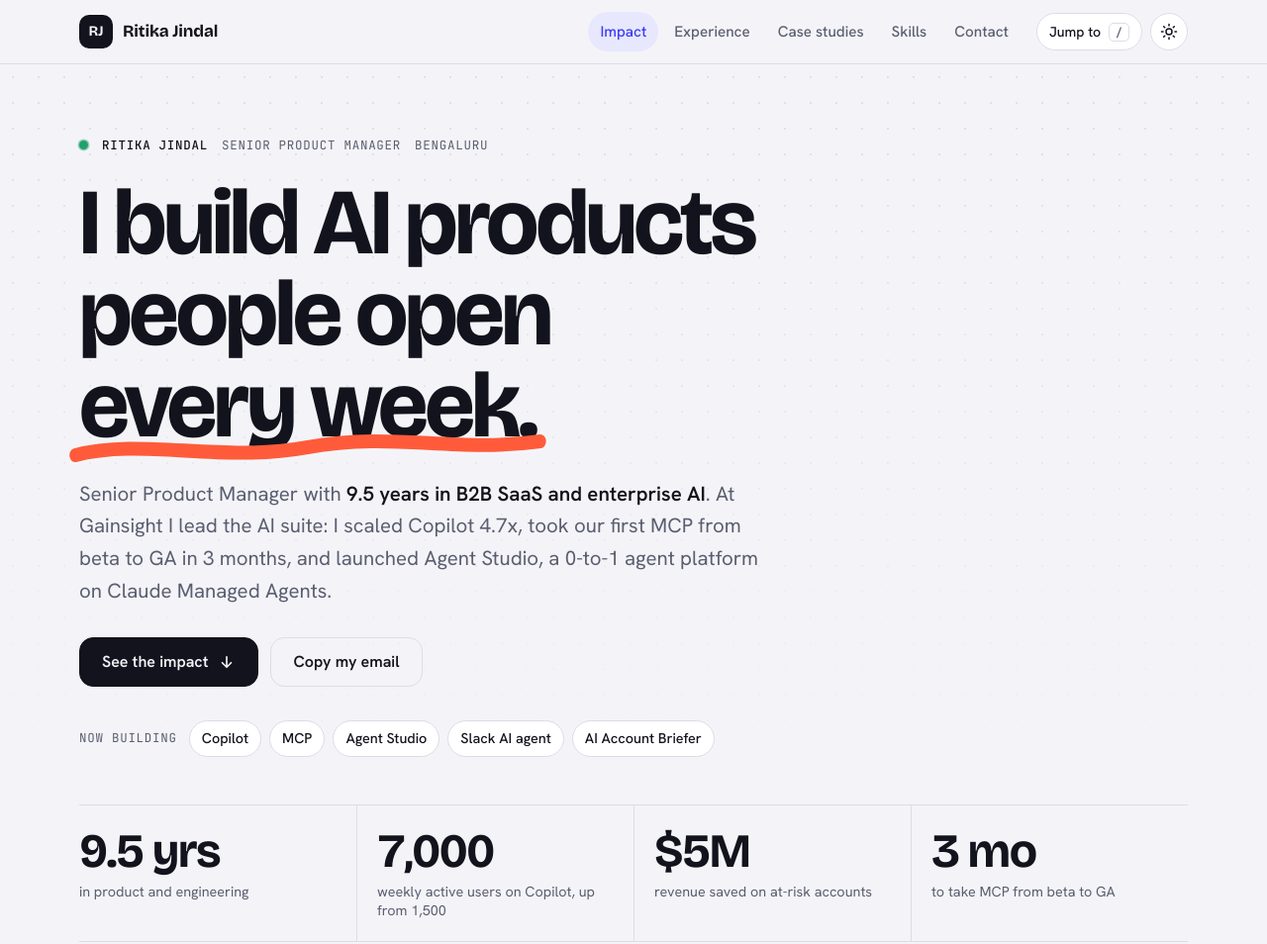
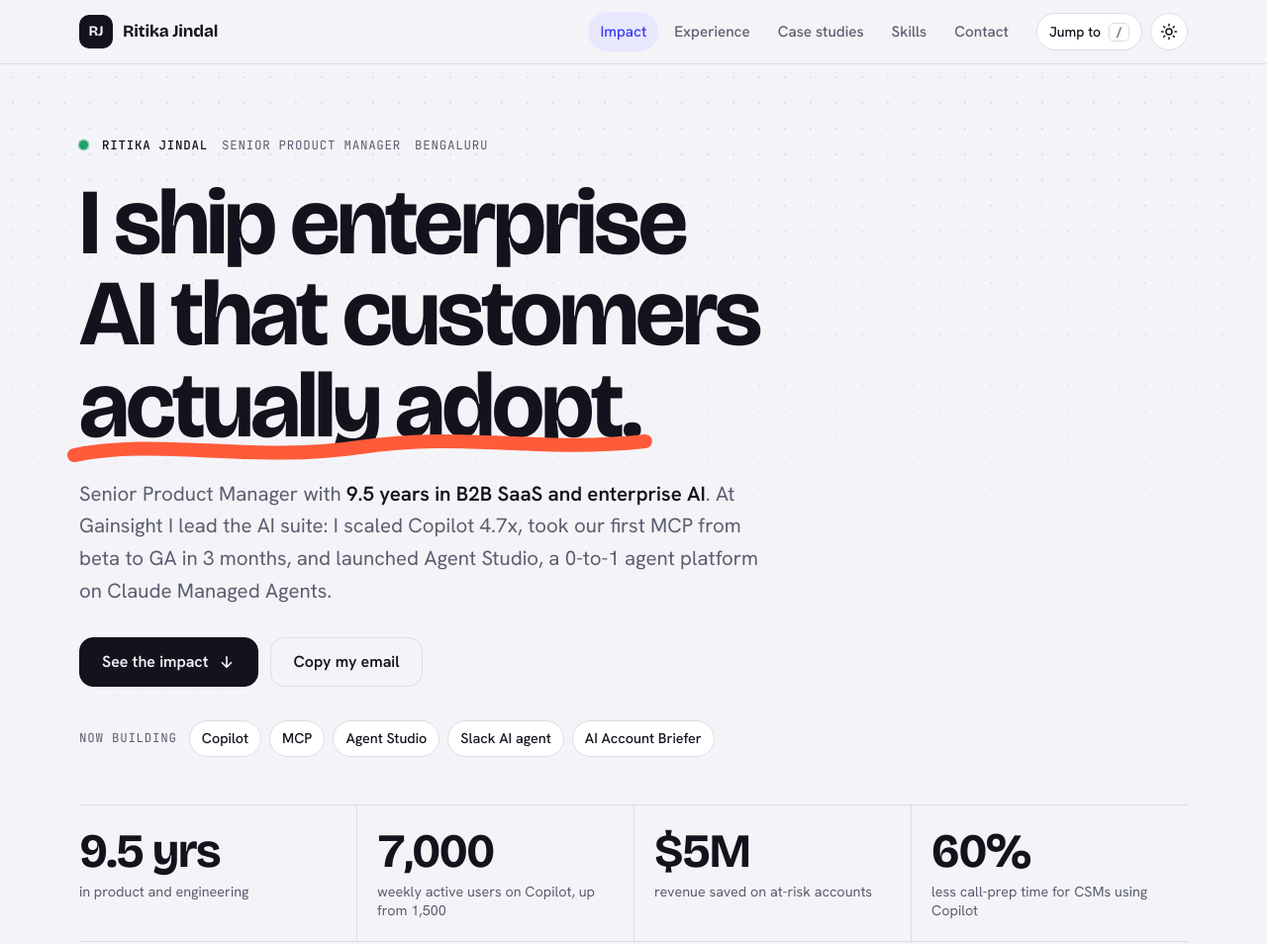
Before and after one commit to jindal/AI-work, a plain HTML site: page index.html in a window 1280 px wide. Shown: the top 954 px of the page at 99% size. Drawn offline with nearby package versions, Linux system fonts and the light colour scheme.

Commit message:
Update hero headline and swap fourth stat
Co-Authored-By: Claude Fable 5.2 <noreply@anthropic.com>
Claude-Session: https://claude.ai/code/session_012UWV2Nups64KLevDGV1kK4

```diff
--- a/index.html
+++ b/index.html
@@ -273,7 +273,7 @@ details.job > summary:hover .jt{color:var(--accent)}
 <section class="hero">
   <div class="wrap">
     <div class="kicker mono"><span class="dot" aria-hidden="true"></span><b>Ritika Jindal</b><span>Senior Product Manager</span><span>Bengaluru</span></div>
-    <h1>I build AI products people open <span class="hl">every week.<svg viewBox="0 0 300 16" preserveAspectRatio="none" aria-hidden="true"><path d="M3 11 C 45 2, 95 15, 150 7 S 240 10, 297 4"/></svg></span></h1>
+    <h1>I ship enterprise AI that customers <span class="hl">actually adopt.<svg viewBox="0 0 300 16" preserveAspectRatio="none" aria-hidden="true"><path d="M3 11 C 45 2, 95 15, 150 7 S 240 10, 297 4"/></svg></span></h1>
     <p class="lead">Senior Product Manager with <strong>9.5 years in B2B SaaS and enterprise AI</strong>. At Gainsight I lead the AI suite: I scaled Copilot 4.7x, took our first MCP from beta to GA in 3 months, and launched Agent Studio, a 0-to-1 agent platform on Claude Managed Agents.</p>
     <div class="cta">
       <a class="btn" href="#impact">See the impact
@@ -288,7 +288,7 @@ details.job > summary:hover .jt{color:var(--accent)}
       <div class="stat"><div class="n" data-count="9.5" data-dec="1" data-suffix=" yrs">9.5 yrs</div><div class="l">in product and engineering</div></div>
       <div class="stat"><div class="n" data-count="7000">7,000</div><div class="l">weekly active users on Copilot, up from 1,500</div></div>
       <div class="stat"><div class="n" data-count="5" data-prefix="$" data-suffix="M">$5M</div><div class="l">revenue saved on at-risk accounts</div></div>
-      <div class="stat"><div class="n" data-count="3" data-suffix=" mo">3 mo</div><div class="l">to take MCP from beta to GA</div></div>
+      <div class="stat"><div class="n" data-count="60" data-suffix="%">60%</div><div class="l">less call-prep time for CSMs using Copilot</div></div>
     </div>
   </div>
 </section>
```
